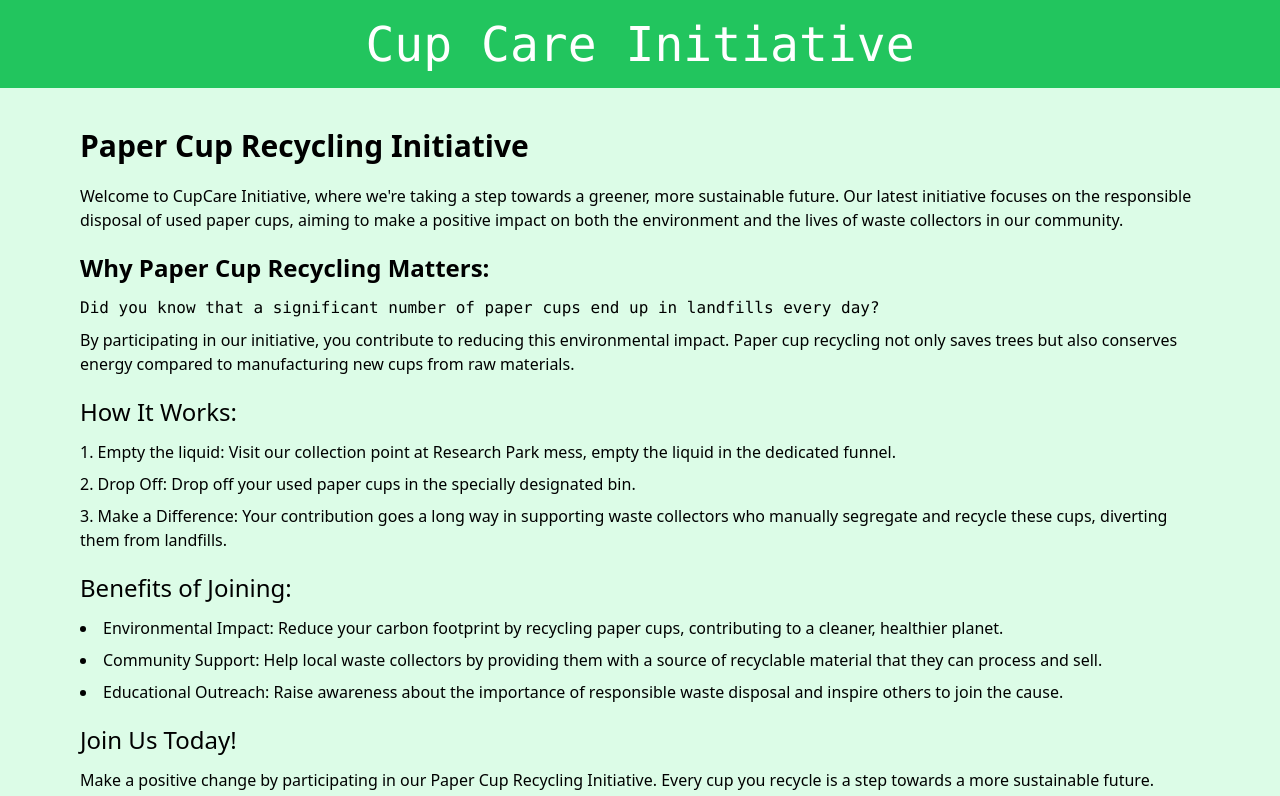
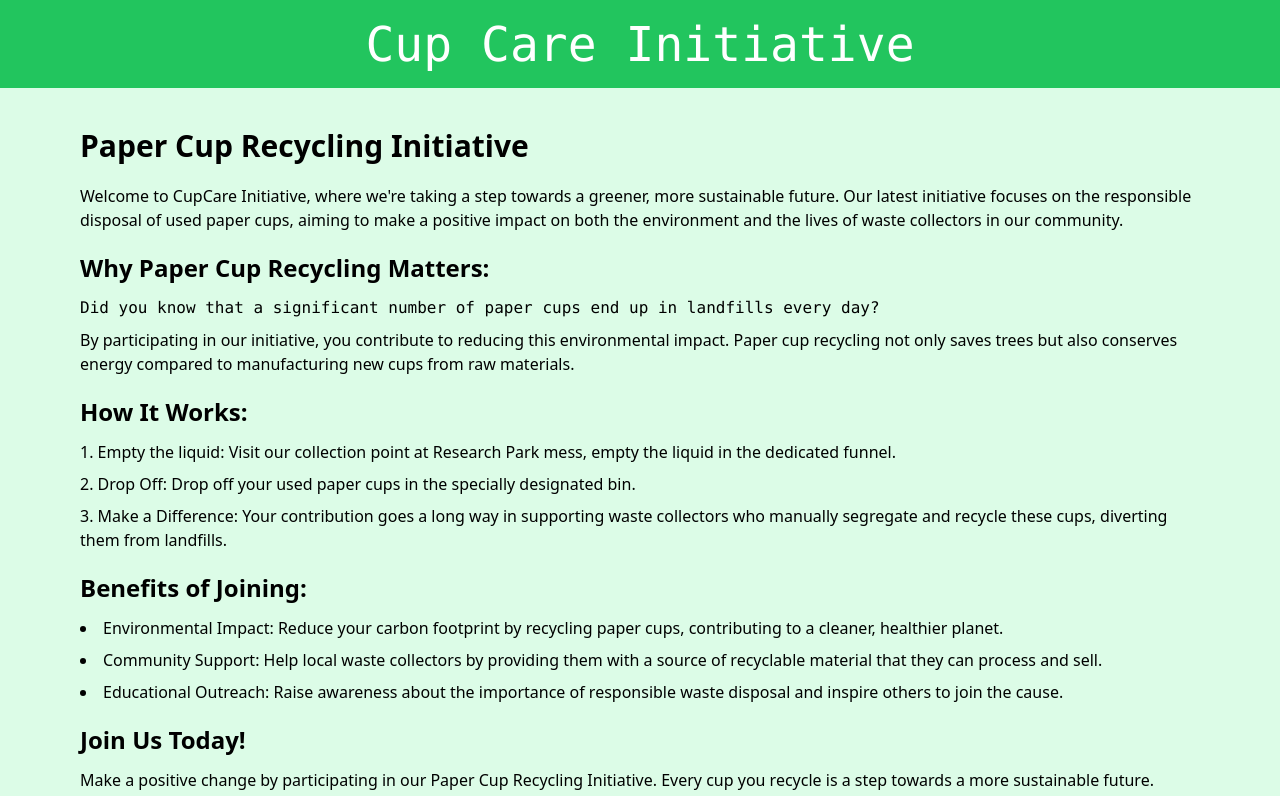
Before and after one commit to aswin-kevin/cup-care, a Next.js app: page / in a window 1280 px wide. Shown: the top 796 px of the page. Built offline with nearby package versions, Linux system fonts and the light colour scheme.

Commit message:
Update heading font weight

```diff
--- a/pages/index.js
+++ b/pages/index.js
@@ -32,7 +32,9 @@
             materials.
           </div>
         </p>
-        <h3 className="text-xl md:text-2xl mb-3">How It Works:</h3>
+        <h3 className="text-xl md:text-2xl mb-3 font-semibold">
+          How It Works:
+        </h3>
         <ol className="list-decimal list-inside space-y-2 mb-5">
           <li>
             Empty the liquid: Visit our collection point at Research Park mess,
@@ -48,7 +50,9 @@
             diverting them from landfills.
           </li>
         </ol>
-        <h3 className="text-xl md:text-2xl mb-3">Benefits of Joining:</h3>
+        <h3 className="text-xl md:text-2xl mb-3 font-semibold">
+          Benefits of Joining:
+        </h3>
         <ul className="list-disc list-inside space-y-2 mb-5">
           <li>
             Environmental Impact: Reduce your carbon footprint by recycling
@@ -63,7 +67,9 @@
             responsible waste disposal and inspire others to join the cause.
           </li>
         </ul>
-        <h3 className="text-xl md:text-2xl mb-3">Join Us Today!</h3>
+        <h3 className="text-xl md:text-2xl mb-3 font-semibold">
+          Join Us Today!
+        </h3>
         <p className="mb-5">
           Make a positive change by participating in our Paper Cup Recycling
           Initiative. Every cup you recycle is a step towards a more sustainable
```
